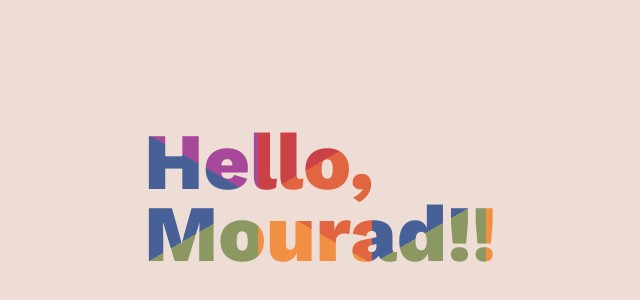
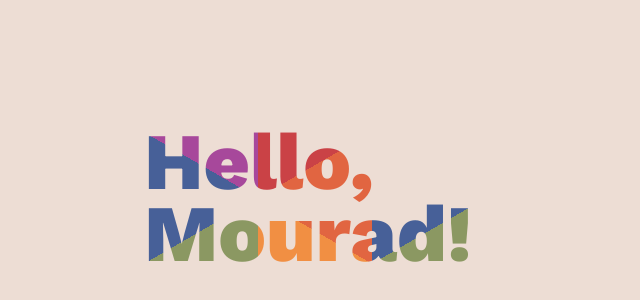
Before and after one commit to redharRost/git-code-playground, a plain HTML site: page index.html in a window 1280 px wide. Shown: the part 194-494 px from the top of the page, 296-936 px from the left. Drawn offline with nearby package versions, Linux system fonts and the light colour scheme.

Commit message:
delete exlamation mark

```diff
--- a/index.html
+++ b/index.html
@@ -13,7 +13,7 @@
     <title>Document</title>
   </head>
   <body>
-    <h1 class="rainbow-text">Hello, Mourad!!<h1>
+    <h1 class="rainbow-text">Hello, Mourad!<h1>
 
   </body>
 </html>
```
